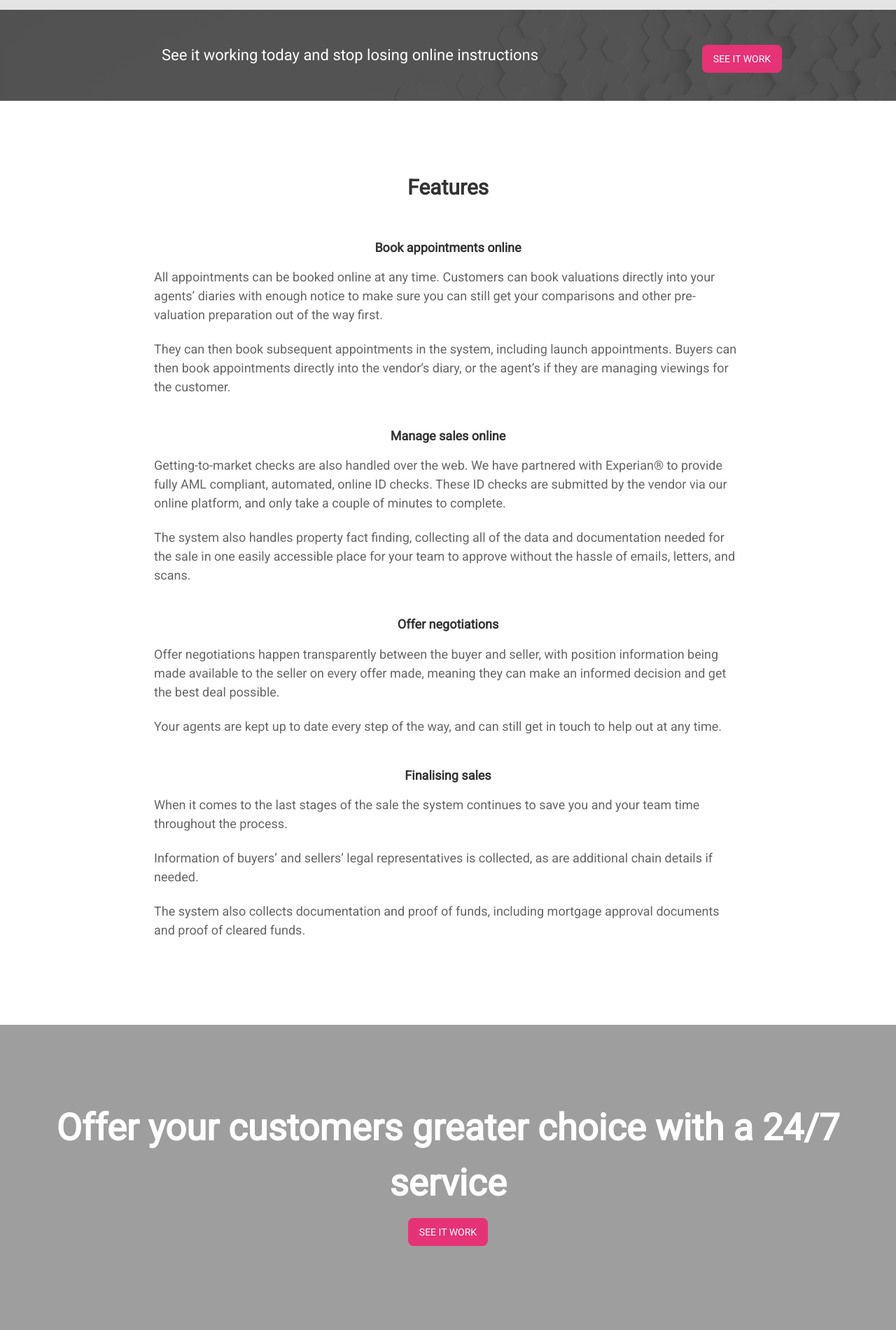
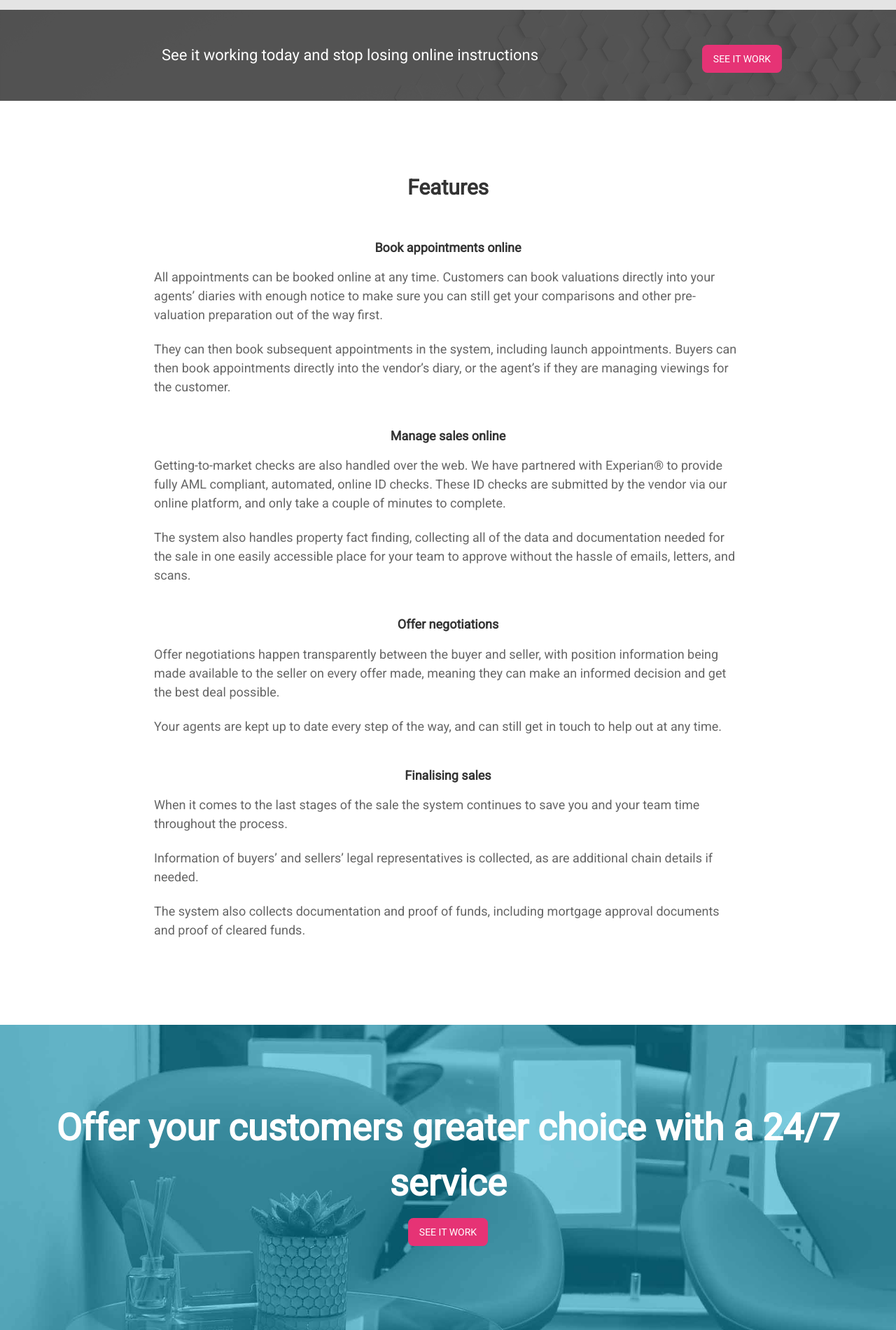
Before and after one commit to hystreet/hystreet.github.io, a Jekyll site: the page built from features-benefits/index.html, in a window 1280 px wide. Shown: the part 2830-4730 px from the top of the page at 70% size. Built offline with Jekyll 4.4.1, drawn with Linux system fonts in a browser that asks for light colours; some web fonts are replaced; a script that is not in the unit is left out; grey boxes are pictures that could not be loaded.

Commit message:
Update style.css

```diff
--- a/css/style.css
+++ b/css/style.css
@@ -211,12 +211,12 @@ h4 {
 }
 
 .bg-gs-bottom {
-  background: url(../images/gs-bottom-bg-2.jpg) center center no-repeat;
+  background: url(../images/gs-bottom-bg-3.jpg) center center no-repeat;
   background-size: cover;
 }
 
 .bg-features-bottom {
-  background: url(/images/features-benefits-bg.png) center center no-repeat;
+  background: url(/images/features-benefits-bg-smaller-2.jpg) center center no-repeat;
   background-size: cover;
 }
 
```
